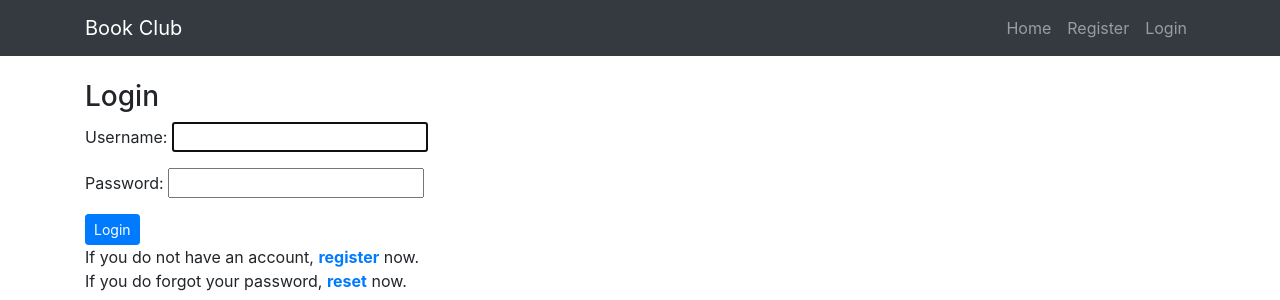
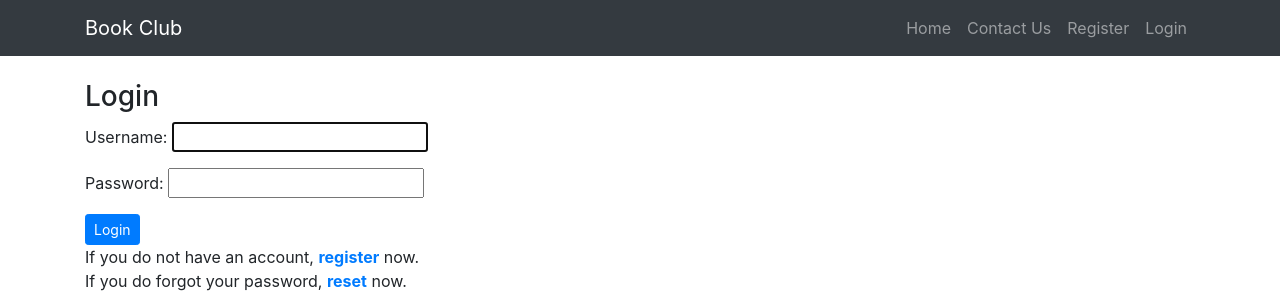
Before and after one commit to MKing301/django-project, a Django app: a page that uses mysite/main/templates/includes/_navbar.html in a window 1280 px wide. Shown: the top 300 px of the page. Run offline with Django 3.2, Linux system fonts and the light colour scheme; some libraries are stand-ins or nearby versions.

Commit message:
Add contact us placeholder to navbar

```diff
--- a/mysite/main/templates/includes/_navbar.html
+++ b/mysite/main/templates/includes/_navbar.html
@@ -18,6 +18,12 @@
             <li class="nav-item">
               <a class="nav-link" href="/"
                 >Home
+                <span class="sr-only">(current)</span>
+              </a>
+            </li>
+            <li class="nav-item">
+              <a class="nav-link" href="#"
+                >Contact Us
                 <span class="sr-only">(current)</span>
               </a>
             </li>
```
